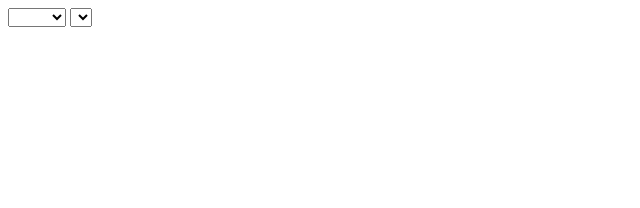
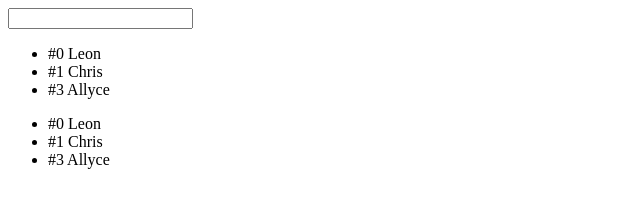
Before and after one commit to jgburton/AngularJS-Tutorial, a plain HTML site: page index.html in a window 1280 px wide. Shown: the whole page, without its empty margins (0-640 px from the left). Drawn offline with nearby package versions, Linux system fonts and the light colour scheme.

Commit message:
ng-hide and ng-show

```diff
--- a/index.html
+++ b/index.html
@@ -7,10 +7,13 @@
 </head>
 <body>
   <div id='content' ng-app='MyTutorialApp' ng-controller='MainController'>
-    <select ng-model='selectedPerson' ng-options='obj.name for obj in people'></select>
-    <select ng-model='selectedGenre'>
-      <option ng-repeat='label in people[selectedPerson.id].music'>{{label}}</option>
-    </select>
+    <input type='text' ng-model='searchText' />
+    <ul>
+      <li ng-repeat='person in people | filter:searchText' ng-show='person.live == true'>#{{person.id}} {{person.name}}</li>
+    </ul>
+    <ul>
+      <li ng-repeat='person in people | filter:searchText' ng-hide='person.live == false'>#{{person.id}} {{person.name}}</li>
+    </ul>
   </div>
 </body>
 </html>
--- a/maincontroller.js
+++ b/maincontroller.js
@@ -1,10 +1,8 @@
 app.controller("MainController", function($scope){
-  $scope.selectedPerson = 0;
-  $scope.selectedGenre = null;
   $scope.people = [
-    { id: 0, name: 'Leon', music: [ 'Rock', 'Metal', 'Dubstep', 'Electro']},
-    { id: 1, name: 'Chris', music: [ 'Indie', 'Drumstep', 'Dubstep', 'Electro' ] },
-    { id: 2, name: 'Harry', music: [ 'Rock', 'Metal', 'Thrash Metal', 'Heavy Metal' ] },
-    { id: 3, name: 'Allyce', music: [ 'Pop', 'RnB', 'Hip Hop' ] }
+    { id: 0, name: 'Leon', music: [ 'Rock', 'Metal', 'Dubstep', 'Electro' ], live: true },
+    { id: 1, name: 'Chris', music: [ 'Indie', 'Drumstep', 'Dubstep', 'Electro' ], live: true },
+    { id: 2, name: 'Harry', music: [ 'Rock', 'Metal', 'Thrash Metal', 'Heavy Metal' ], live: false },
+    { id: 3, name: 'Allyce', music: [ 'Pop', 'RnB', 'Hip Hop' ], live: true }
   ];
 });
```
